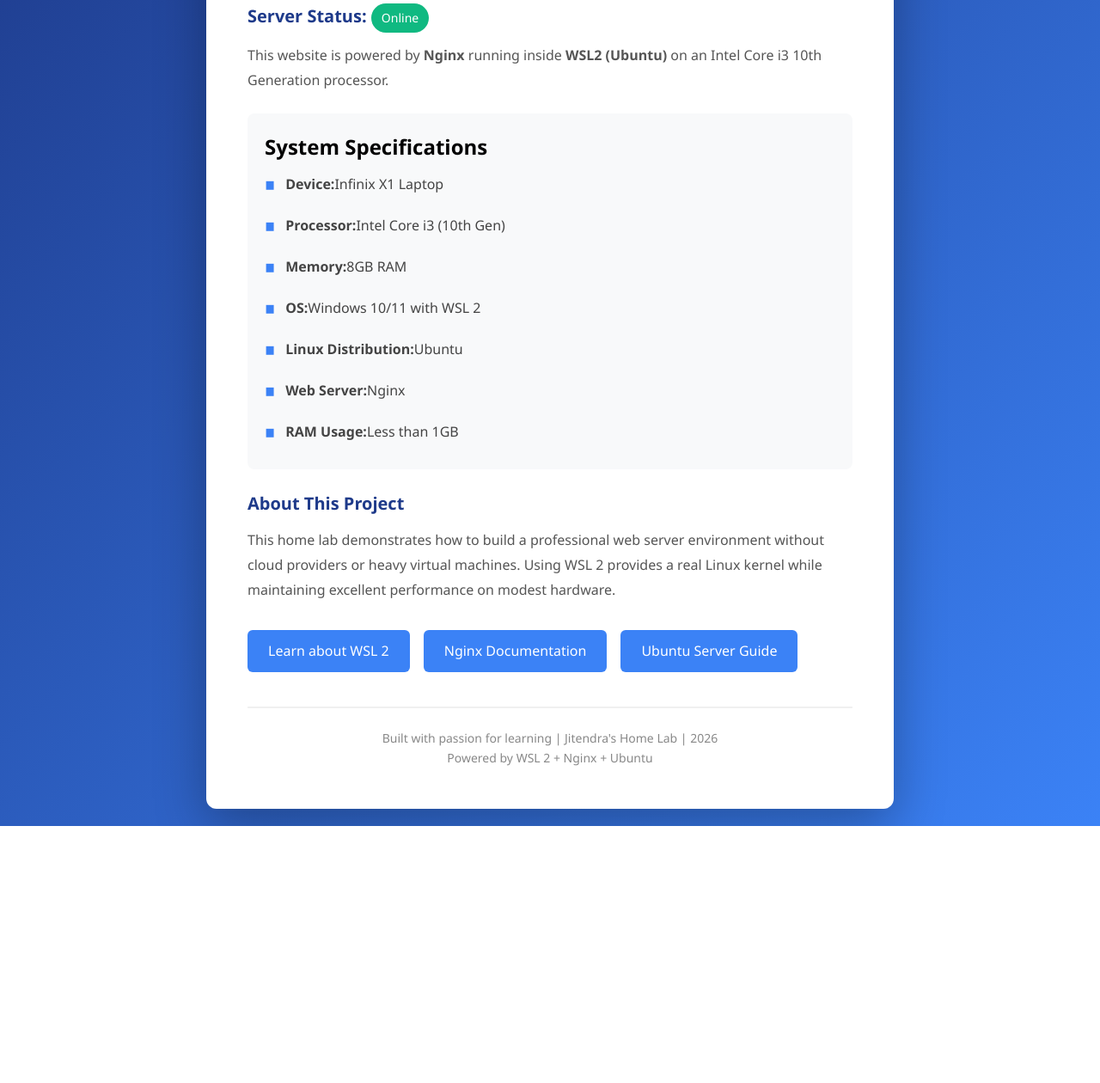
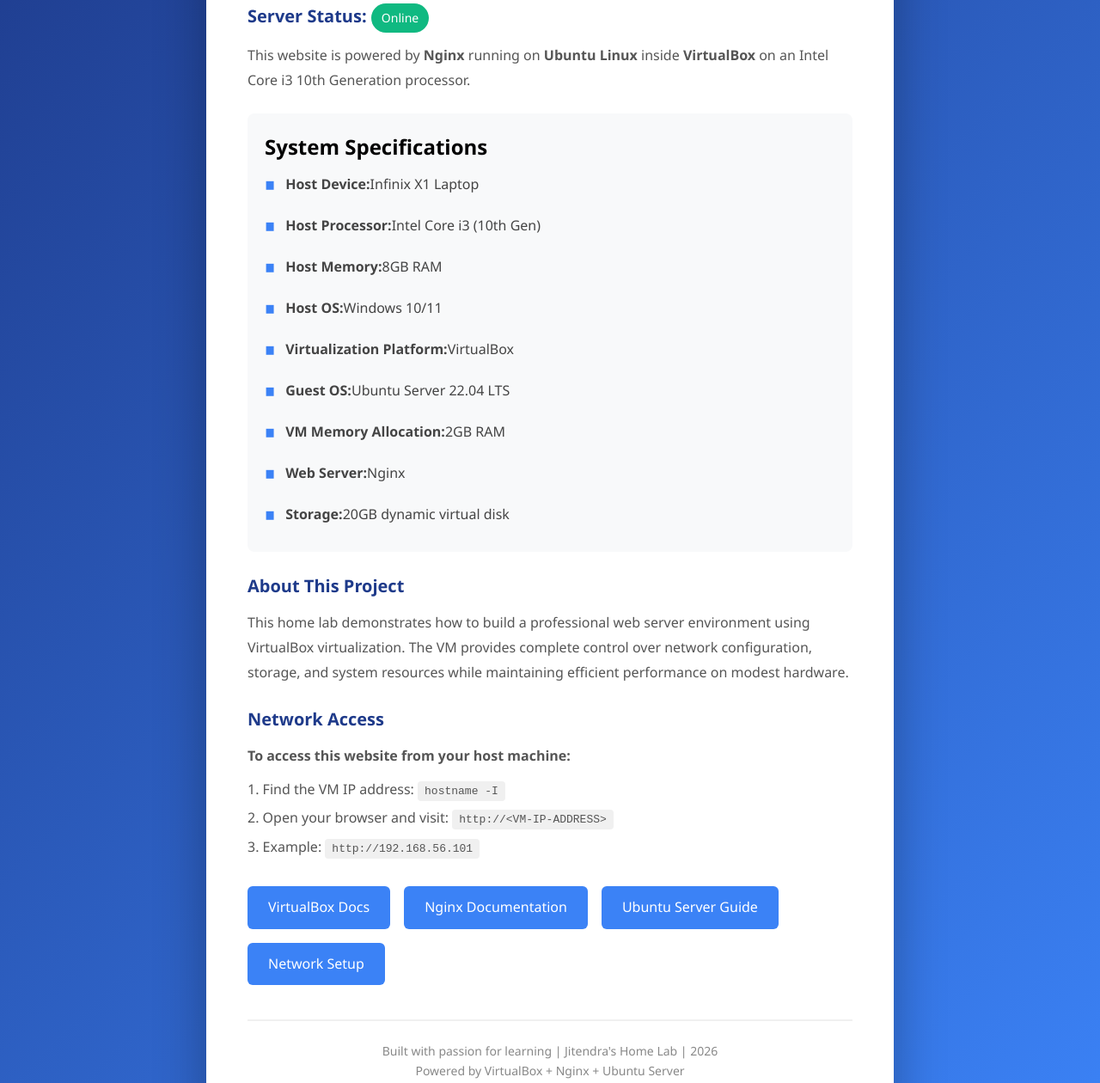
Before and after one commit to jitrajpurohit-creator/infinix-nginx-server, a plain HTML site: page index.html in a window 1280 px wide. Shown: the part 219-1479 px from the top of the page at 86% size. Before the commit the page ends 1180 px from the top, so only its background shows below. Drawn offline with Linux system fonts and the light colour scheme.

Commit message:
Updated README.md

```diff
--- a/index.html
+++ b/index.html
@@ -162,40 +162,53 @@
 <body>
     <div class="container">
         <h1>Jitendra's Home Lab Server</h1>
-        <p class="subtitle">High-Efficiency Linux Web Server on Windows Hardware</p>
+        <p class="subtitle">Professional Linux Web Server on VirtualBox</p>
 
         <div class="info-section">
             <h2>Server Status: <span class="status">Online</span></h2>
-            <p>This website is powered by <strong>Nginx</strong> running inside <strong>WSL2 (Ubuntu)</strong> on an Intel Core i3 10th Generation processor.</p>
+            <p>This website is powered by <strong>Nginx</strong> running on <strong>Ubuntu Linux</strong> inside <strong>VirtualBox</strong> on an Intel Core i3 10th Generation processor.</p>
         </div>
 
         <div class="specs">
             <h2>System Specifications</h2>
             <ul>
-                <li><strong>Device:</strong> Infinix X1 Laptop</li>
-                <li><strong>Processor:</strong> Intel Core i3 (10th Gen)</li>
-                <li><strong>Memory:</strong> 8GB RAM</li>
-                <li><strong>OS:</strong> Windows 10/11 with WSL 2</li>
-                <li><strong>Linux Distribution:</strong> Ubuntu</li>
+                <li><strong>Host Device:</strong> Infinix X1 Laptop</li>
+                <li><strong>Host Processor:</strong> Intel Core i3 (10th Gen)</li>
+                <li><strong>Host Memory:</strong> 8GB RAM</li>
+                <li><strong>Host OS:</strong> Windows 10/11</li>
+                <li><strong>Virtualization Platform:</strong> VirtualBox</li>
+                <li><strong>Guest OS:</strong> Ubuntu Server 22.04 LTS</li>
+                <li><strong>VM Memory Allocation:</strong> 2GB RAM</li>
                 <li><strong>Web Server:</strong> Nginx</li>
-                <li><strong>RAM Usage:</strong> Less than 1GB</li>
+                <li><strong>Storage:</strong> 20GB dynamic virtual disk</li>
             </ul>
         </div>
 
         <div class="info-section">
             <h2>About This Project</h2>
-            <p>This home lab demonstrates how to build a professional web server environment without cloud providers or heavy virtual machines. Using WSL 2 provides a real Linux kernel while maintaining excellent performance on modest hardware.</p>
+            <p>This home lab demonstrates how to build a professional web server environment using VirtualBox virtualization. The VM provides complete control over network configuration, storage, and system resources while maintaining efficient performance on modest hardware.</p>
+        </div>
+
+        <div class="info-section">
+            <h2>Network Access</h2>
+            <p><strong>To access this website from your host machine:</strong></p>
+            <ul style="list-style: none; margin: 12px 0;">
+                <li style="color: #555; margin: 8px 0;">1. Find the VM IP address: <code style="background: #f0f0f0; padding: 4px 8px; border-radius: 4px; font-family: monospace;">hostname -I</code></li>
+                <li style="color: #555; margin: 8px 0;">2. Open your browser and visit: <code style="background: #f0f0f0; padding: 4px 8px; border-radius: 4px; font-family: monospace;">http://&lt;VM-IP-ADDRESS&gt;</code></li>
+                <li style="color: #555; margin: 8px 0;">3. Example: <code style="background: #f0f0f0; padding: 4px 8px; border-radius: 4px; font-family: monospace;">http://192.168.56.101</code></li>
+            </ul>
         </div>
 
         <div class="links">
-            <a href="https://docs.microsoft.com/en-us/windows/wsl/" target="_blank">Learn about WSL 2</a>
+            <a href="https://www.virtualbox.org/wiki/Documentation" target="_blank">VirtualBox Docs</a>
             <a href="https://nginx.org/" target="_blank">Nginx Documentation</a>
             <a href="https://ubuntu.com/server/docs" target="_blank">Ubuntu Server Guide</a>
+            <a href="https://ubuntu.com/server/docs/network-configuration" target="_blank">Network Setup</a>
         </div>
 
         <footer>
             <p>Built with passion for learning | Jitendra's Home Lab | 2026</p>
-            <p>Powered by WSL 2 + Nginx + Ubuntu</p>
+            <p>Powered by VirtualBox + Nginx + Ubuntu Server</p>
         </footer>
     </div>
 </body>
```
Also changed, not shown: README.md.
